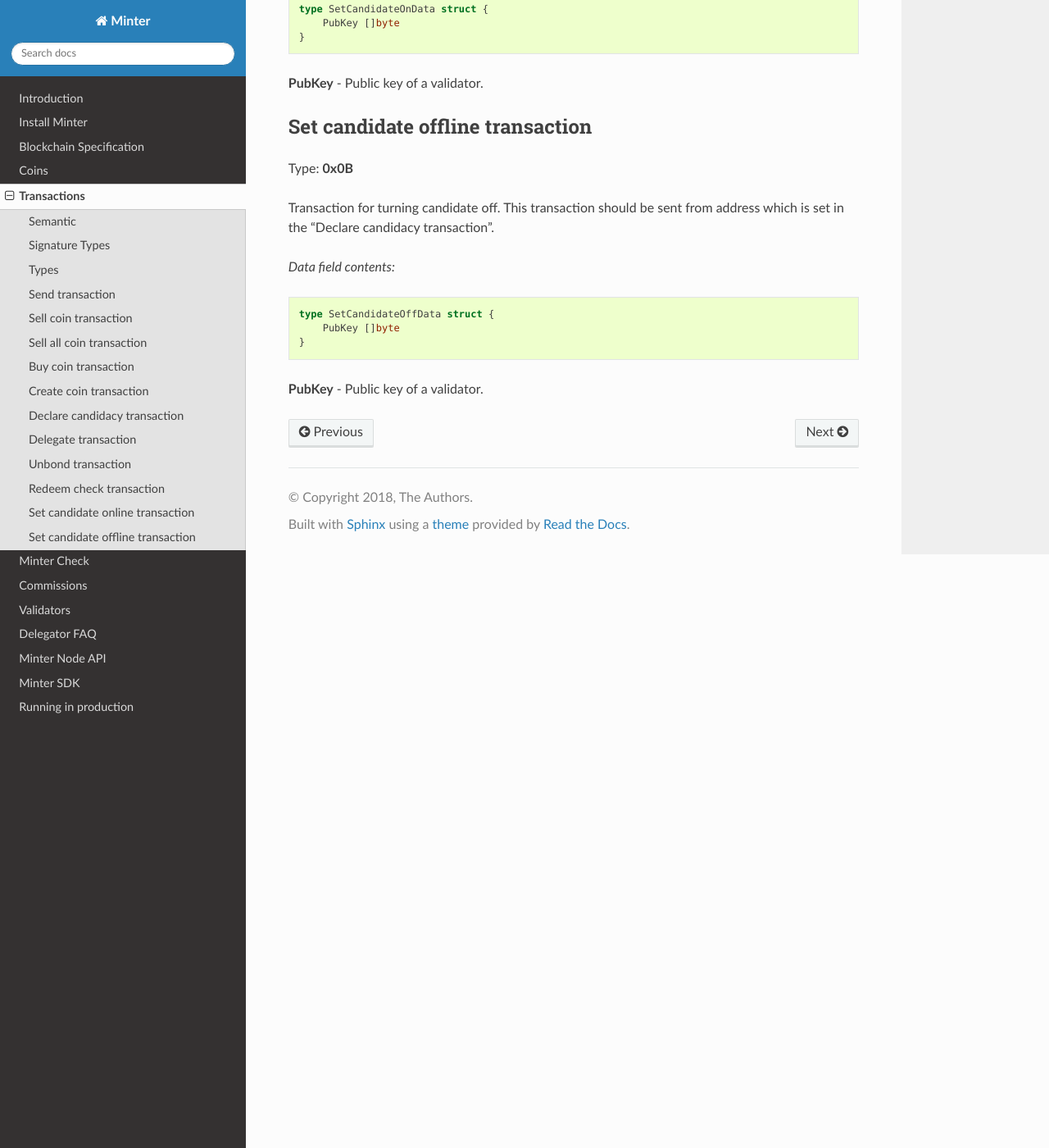
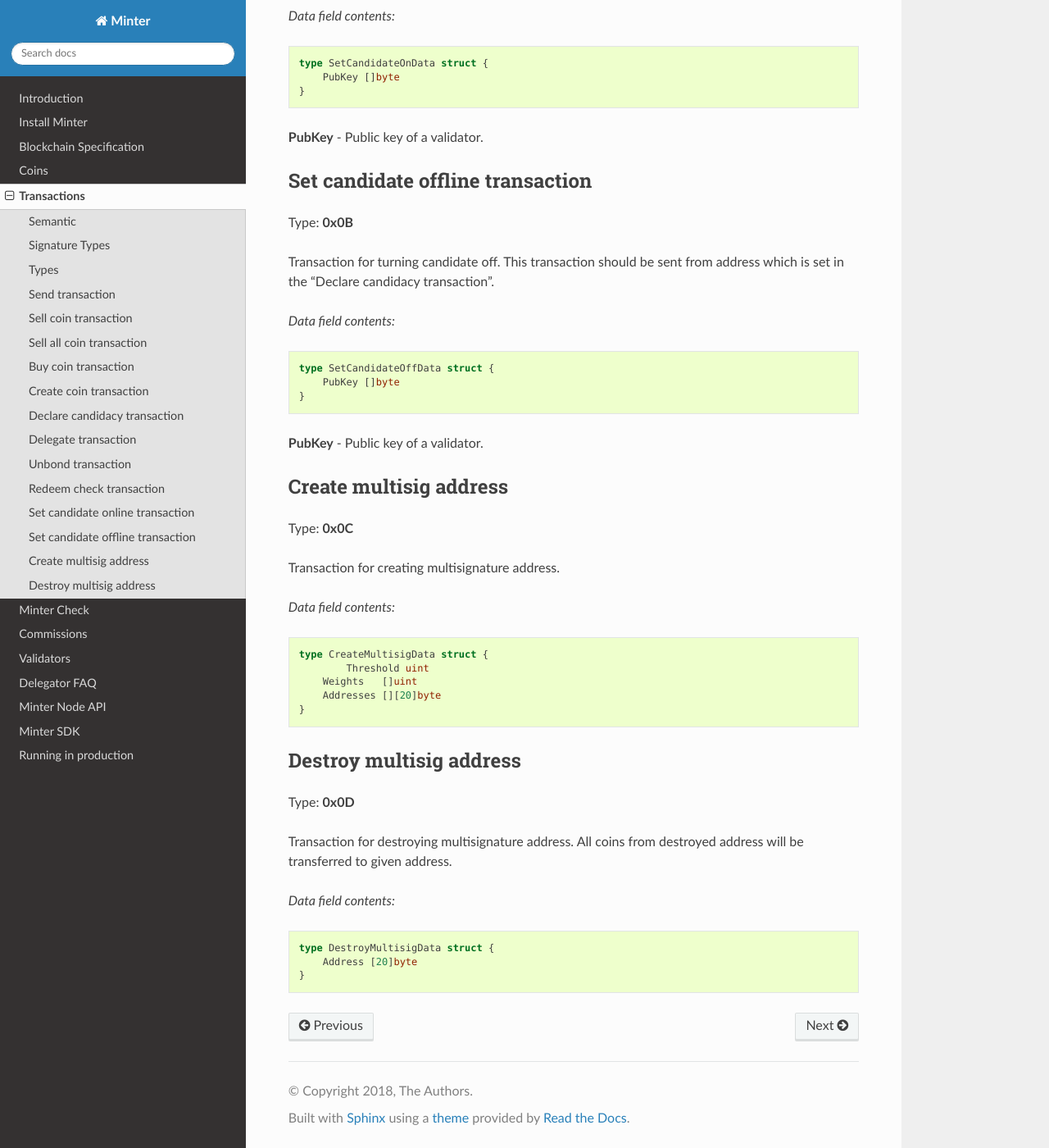
Before and after one commit to MinterTeam/minter-go-node, a Sphinx documentation site: the page built from docs/transactions.rst, in a window 1280 px wide and 1400 px high, scrolled down 6075 px. Shown: the whole window at 82% size. Built offline with Sphinx 7.4.7 and the Read the Docs theme 2.0.0, drawn with Linux system fonts in a browser that asks for light colours; some of the changed text lies outside the part shown.

Commit message:
Add new transaction types to docs #115

```diff
--- a/docs/transactions.rst
+++ b/docs/transactions.rst
@@ -92,6 +92,10 @@ Type of transaction is determined by a single byte.
 | **TypeSetCandidateOnline**       | 0x0A    |
 +----------------------------------+---------+
 | **TypeSetCandidateOffline**      | 0x0B    |
++----------------------------------+---------+
+| **TypeCreateMultisig**           | 0x0C    |
++----------------------------------+---------+
+| **TypeDestroyMultisig**          | 0x0D    |
 +----------------------------------+---------+
 
 Send transaction
@@ -320,3 +324,35 @@ Transaction for turning candidate off. This transaction should be sent from addr
     }
 
 | **PubKey** - Public key of a validator.
+
+Create multisig address
+^^^^^^^^^^^^^^^^^^^^^^^
+
+Type: **0x0C**
+
+Transaction for creating multisignature address.
+
+*Data field contents:*
+
+.. code-block:: go
+
+    type CreateMultisigData struct {
+	    Threshold uint
+        Weights   []uint
+        Addresses [][20]byte
+    }
+
+Destroy multisig address
+^^^^^^^^^^^^^^^^^^^^^^^^
+
+Type: **0x0D**
+
+Transaction for destroying multisignature address. All coins from destroyed address will be transferred to given address.
+
+*Data field contents:*
+
+.. code-block:: go
+
+    type DestroyMultisigData struct {
+        Address [20]byte
+    }
```
